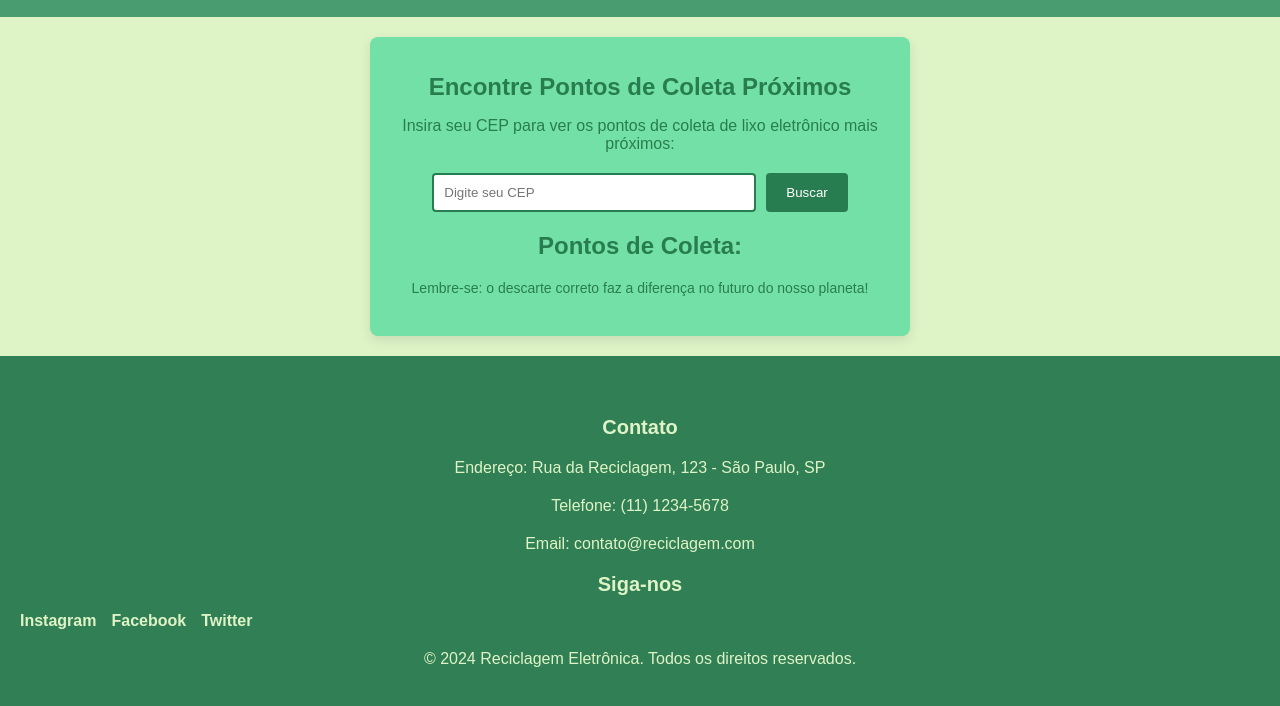
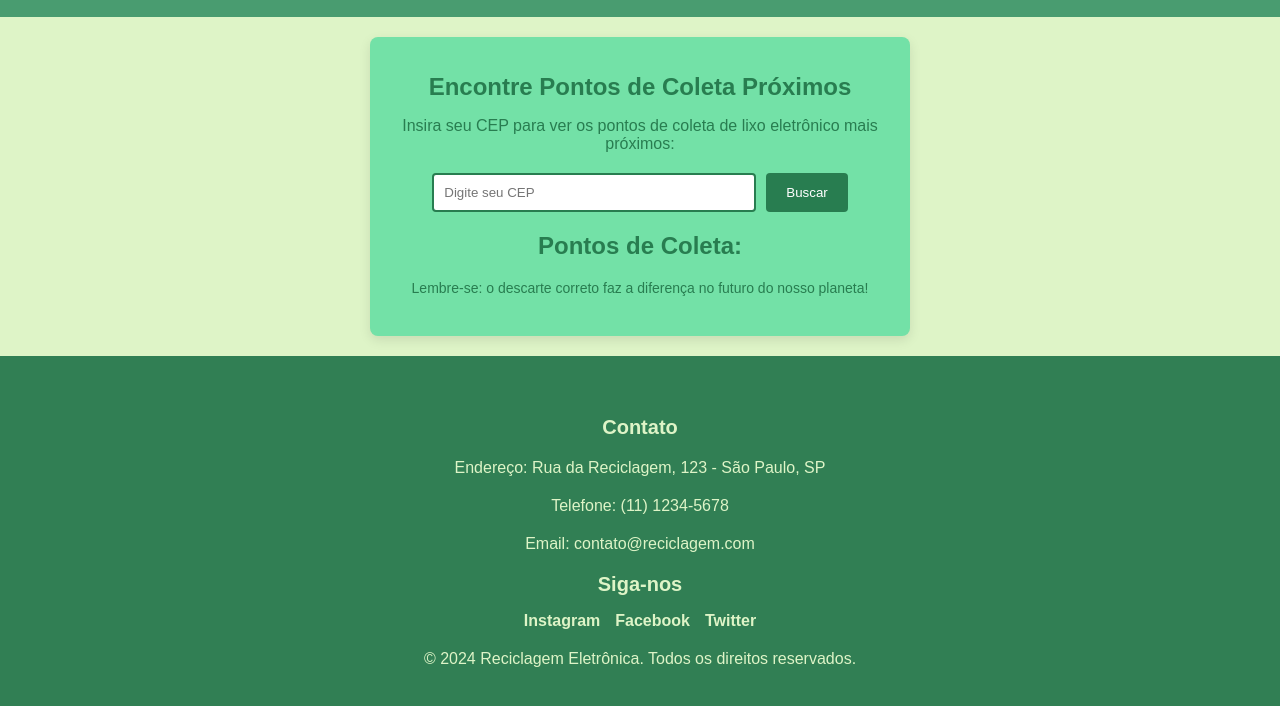
Before and after one commit to DomingosCapewa/ProjetoInfo, a plain HTML site: page pages/localização.html in a window 1280 px wide. Shown: the part 110-816 px from the top of the page. Drawn offline with Linux system fonts and the light colour scheme.

Commit message:
Caminhos corrigidos

```diff
--- a/styles/style_localizacao.css
+++ b/styles/style_localizacao.css
@@ -151,12 +151,11 @@ footer p {
   padding: 0;
   display: flex;
   gap: 15px;
-  text-align: center;
+ justify-content: center;
 }
-.social-media ul li {
+.social-media {
   color: #def4c7;
   font-weight: bold;
-  align-items: center;
 }
 a {
   color: inherit;
```
Also changed, not shown: index.html (+1 -1 lines).
